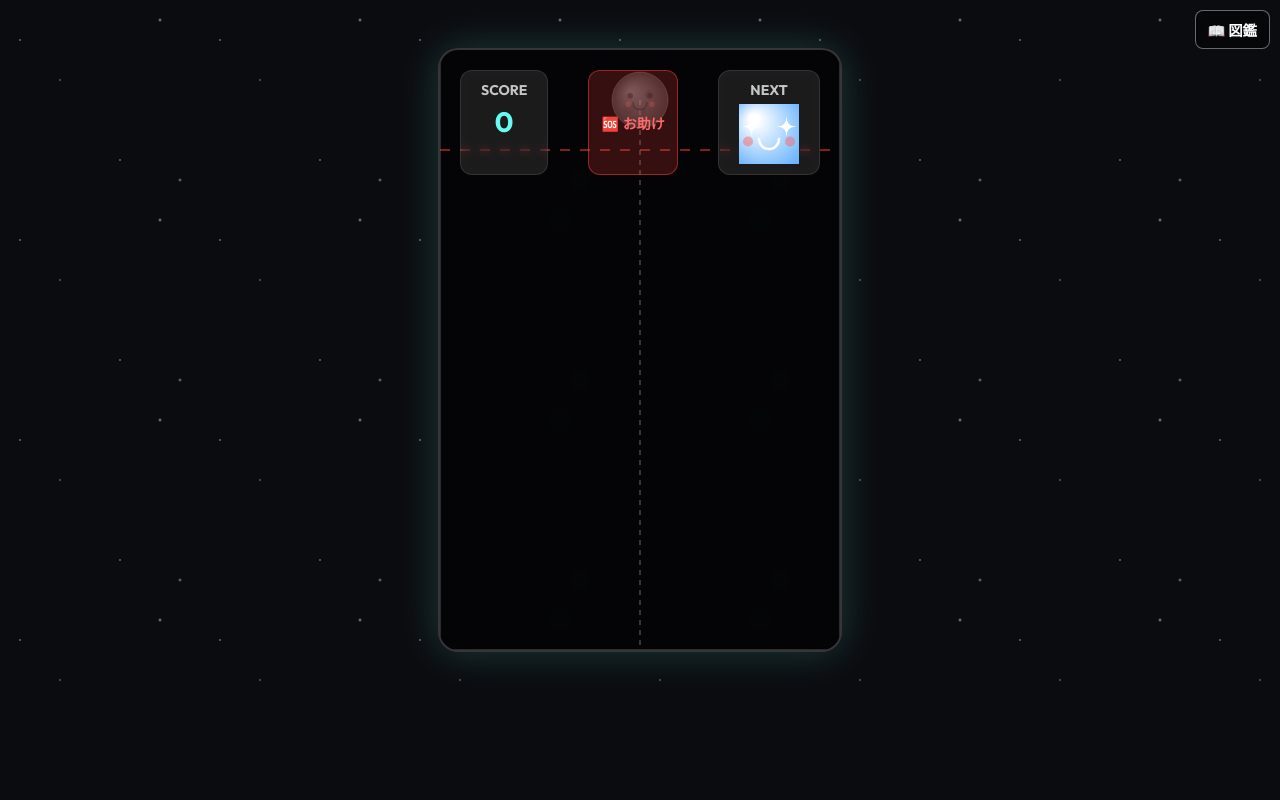
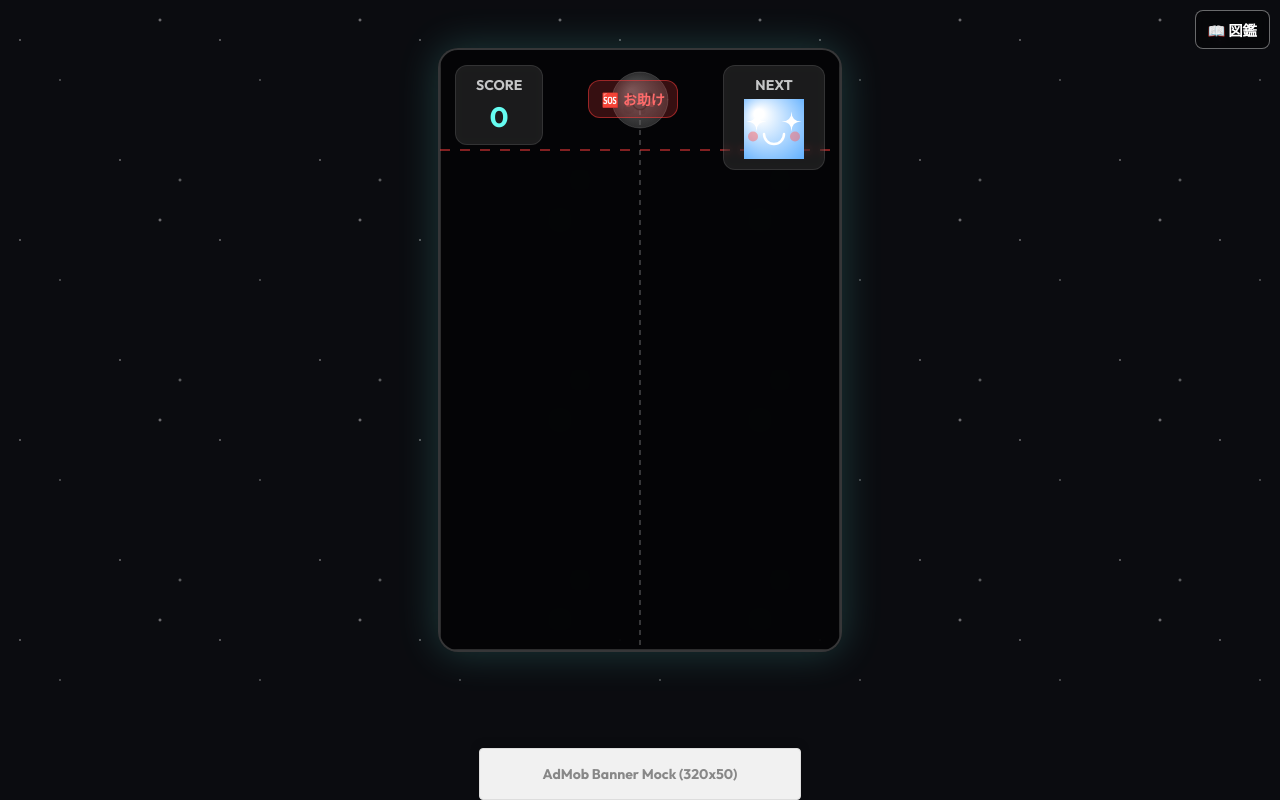
Before and after one commit to done-void/planet-game, a website built with Vite: page index.html in a window 1280 px wide. Built offline with nearby package versions, Linux system fonts and the light colour scheme; what @capacitor-community/admob would draw is missing.

Commit message:
fix: モバイルレイアウトの崩壊（canvasとボタンの縦伸び）を修正、バナーモックを追加

```diff
--- a/index.html
+++ b/index.html
@@ -53,6 +53,9 @@
       </div>
 
       <div id="info-button" title="星の図鑑">📖 図鑑</div>
+
+      <!-- Banner Ad Mock for Web Preview -->
+      <div id="mock-banner">AdMob Banner Mock (320x50)</div>
     </div>
     <script type="module" src="./main.js"></script>
   </body>
--- a/style.css
+++ b/style.css
@@ -48,10 +48,15 @@ body, html {
   flex-shrink: 0;
 }
 
-canvas {
+#game-container > canvas {
   display: block;
   width: 100%;
   height: 100%;
+}
+
+#next-preview-canvas {
+  width: 60px;
+  height: 60px;
 }
 
 #ui-layer {
@@ -66,7 +71,10 @@ canvas {
 .header {
   display: flex;
   justify-content: space-between;
-  padding: 20px;
+  align-items: flex-start;
+  padding: 15px;
+  gap: 10px;
+  pointer-events: auto;
 }
 
 .score-board, .next-planet {
@@ -107,6 +115,8 @@ canvas {
   display: flex;
   align-items: center;
   justify-content: center;
+  height: fit-content;
+  margin-top: 15px;
 }
 
 .sos-btn:hover {
@@ -305,3 +315,24 @@ canvas {
 #close-legend:hover {
   background: rgba(102, 252, 241, 0.4);
 }
+
+/* Banner Ad Mock */
+#mock-banner {
+  position: absolute;
+  bottom: env(safe-area-inset-bottom);
+  left: 50%;
+  transform: translateX(-50%);
+  width: 320px;
+  height: 50px;
+  background: #f1f1f1;
+  color: #888;
+  display: flex;
+  justify-content: center;
+  align-items: center;
+  font-weight: bold;
+  font-size: 14px;
+  z-index: 1000;
+  border: 1px solid #ddd;
+  box-shadow: 0 -2px 10px rgba(0,0,0,0.2);
+  border-radius: 4px;
+}
```
